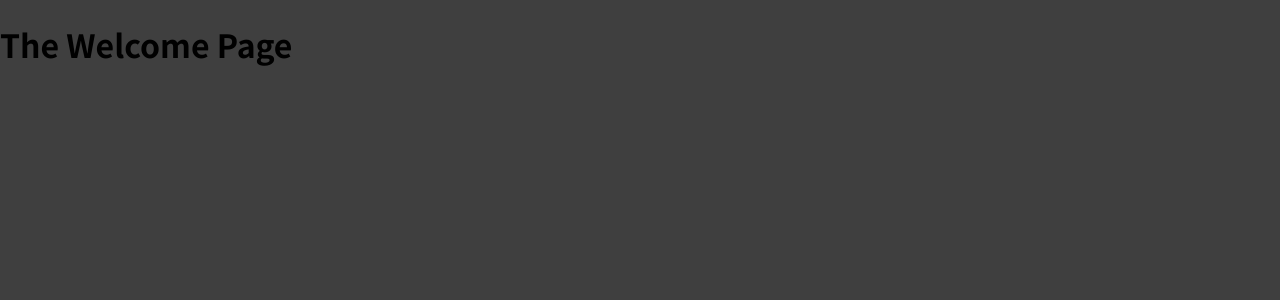
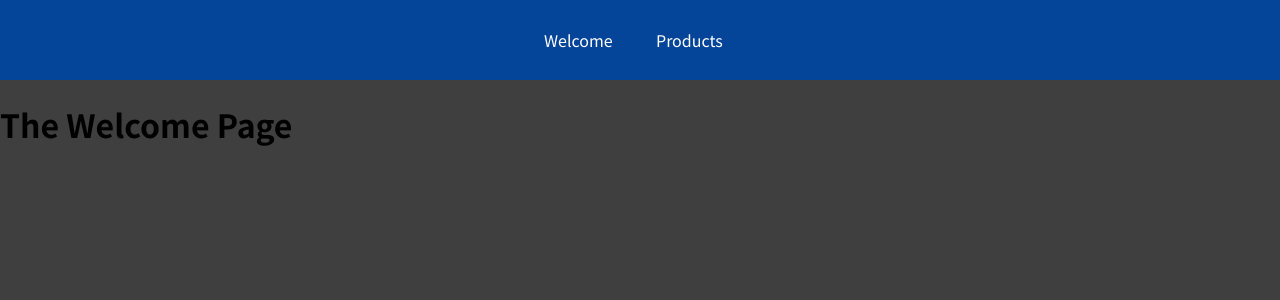
Before and after one commit to Stav93/Redux-Practice, a React (Create React App) app: page /welcome in a window 1280 px wide. Shown: the top 300 px of the page. Built offline with nearby package versions, Linux system fonts and the light colour scheme.

Commit message:
adding Links

```diff
--- a/src/App.js
+++ b/src/App.js
@@ -1,10 +1,12 @@
 import { Route } from "react-router-dom";
-import Welcome from "./Welcome";
-import Products from "./Products";
+import Welcome from "./components/Welcome";
+import Products from "./components//Products";
+import MainHeader from "./components/MainHeader";
 
 function App() {
   return (
     <div>
+      <MainHeader/>
       <Route path="/welcome">
         <Welcome />
       </Route>
--- /dev/null
+++ b/src/components/MainHeader.jsx
@@ -0,0 +1,22 @@
+import { Link } from 'react-router-dom';
+
+import classes from './MainHeader.module.css';
+
+const MainHeader = () => {
+  return (
+    <header className={classes.header}>
+      <nav>
+        <ul>
+          <li>
+            <Link to='/welcome'>Welcome</Link>
+          </li>
+          <li>
+            <Link to='/products'>Products</Link>
+          </li>
+        </ul>
+      </nav>
+    </header>
+  );
+};
+
+export default MainHeader;
--- /dev/null
+++ b/src/components/MainHeader.module.css
@@ -0,0 +1,37 @@
+.header {
+  width: 100%;
+  height: 5rem;
+  background-color: #044599;
+  padding: 0 10%;
+}
+
+.header nav {
+  height: 100%;
+}
+
+.header ul {
+  height: 100%;
+  list-style: none;
+  display: flex;
+  padding: 0;
+  margin: 0;
+  align-items: center;
+  justify-content: center;
+}
+
+.header li {
+  margin: 0 1rem;
+  width: 5rem;
+}
+
+.header a {
+  color: white;
+  text-decoration: none;
+}
+
+.header a:hover,
+.header a:active {
+  color: #95bcf0;
+  padding-bottom: 0.25rem;
+  border-bottom: 4px solid #95bcf0;
+}
```
Also changed, not shown: src/components/Products.jsx (renamed from src/Products.jsx), src/components/Welcome.jsx (renamed from src/Welcome.jsx), 1 other file (tests, documents, lock files or other folders). Lines whose indentation alone changed are shown as unchanged.
